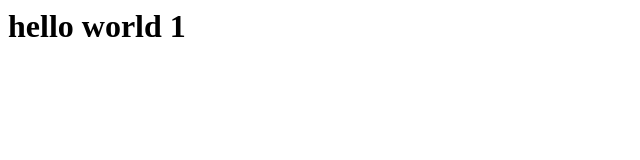
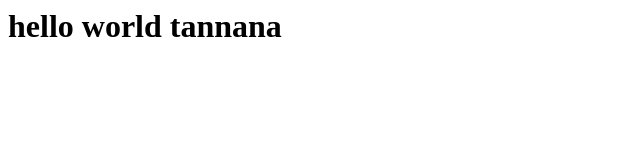
Before and after one commit to AlexBaloiu/My_WebSite, a plain HTML site: page hello_world.html in a window 1280 px wide. Shown: the whole page, without its empty margins (0-640 px from the left). Drawn offline with Linux system fonts and the light colour scheme.

Commit message:
am scris

```diff
--- a/hello_world.html
+++ b/hello_world.html
@@ -1,5 +1,5 @@
 <html>
  <body>
-    <h1> hello world 1 </h1>
+    <h1> hello world tannana </h1>
 </body>
 </html>
```
